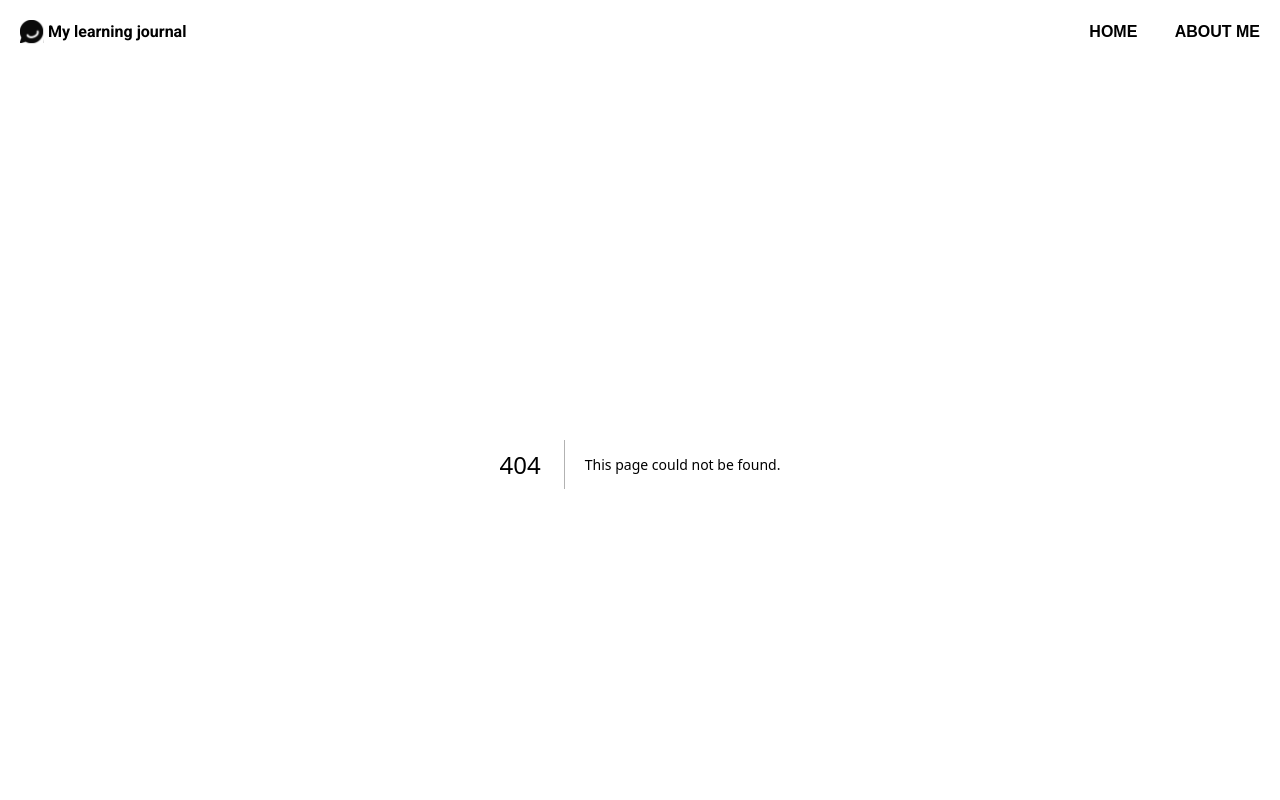
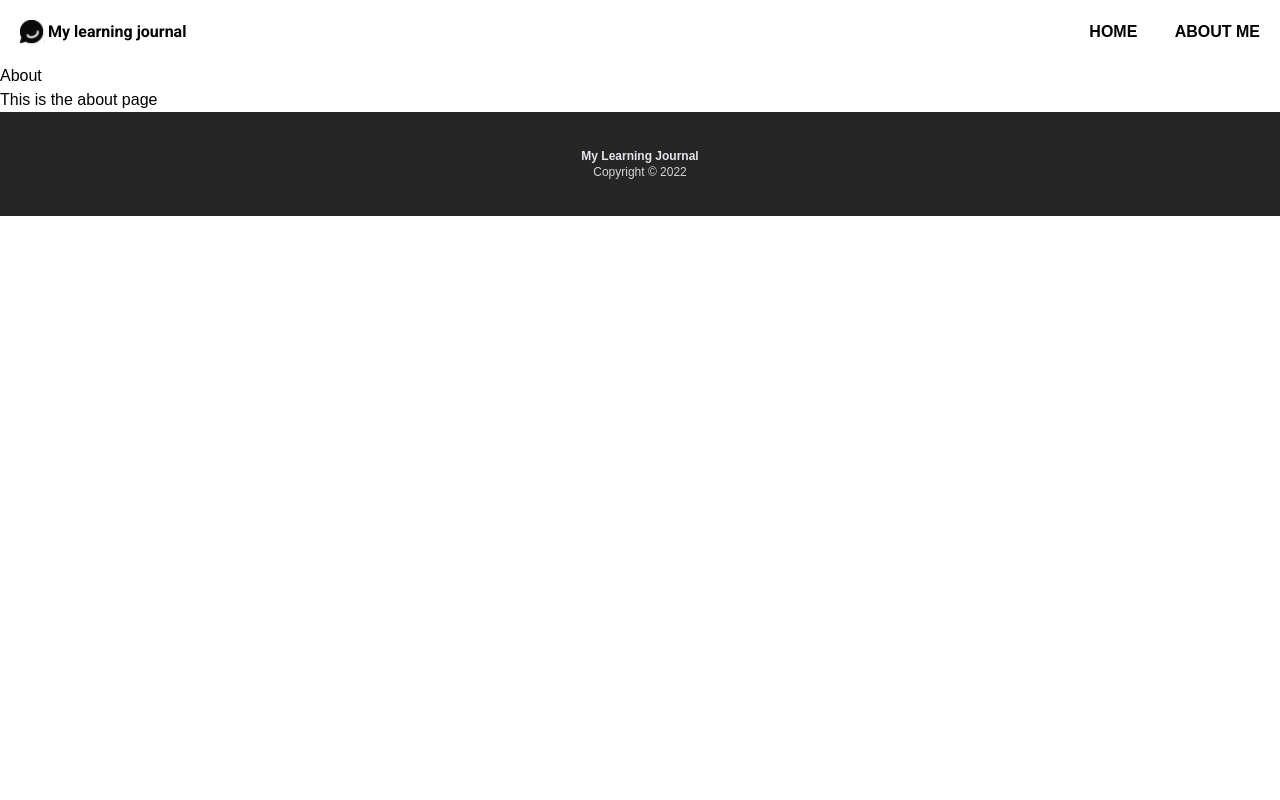
Before and after one commit to DarrickFauvel/my-learning-journal-solo-scrimba-250119, a Next.js app: page /about in a window 1280 px wide. Before the commit this address had no page. Shown: the top 800 px of the page. Built offline with nearby package versions, Linux system fonts and the light colour scheme.

Commit message:
Create about page

```diff
--- /dev/null
+++ b/app/about/page.tsx
@@ -0,0 +1,10 @@
+export default function AboutPage() {
+    return (
+        <div>
+            <h1>About</h1>
+            <p>
+                This is the about page
+            </p>
+        </div>
+    )
+}
```
